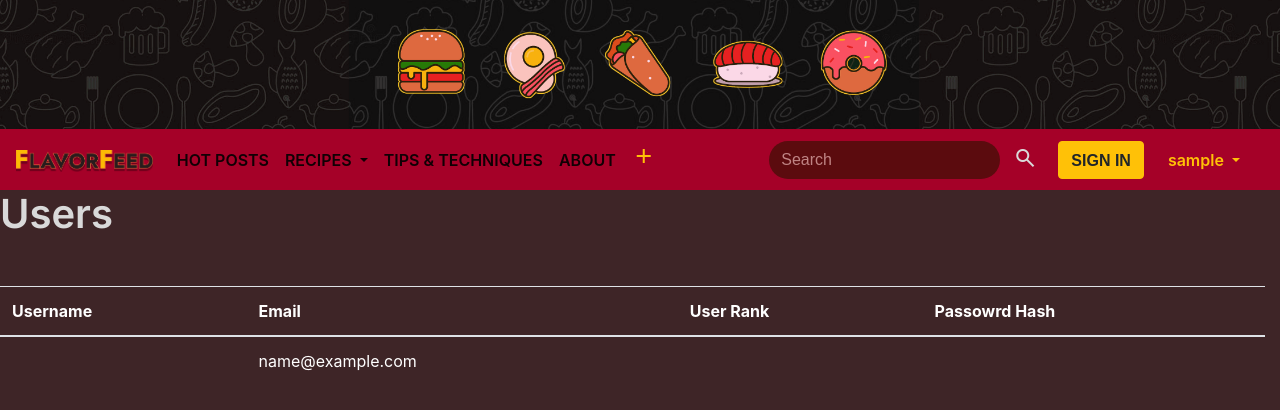
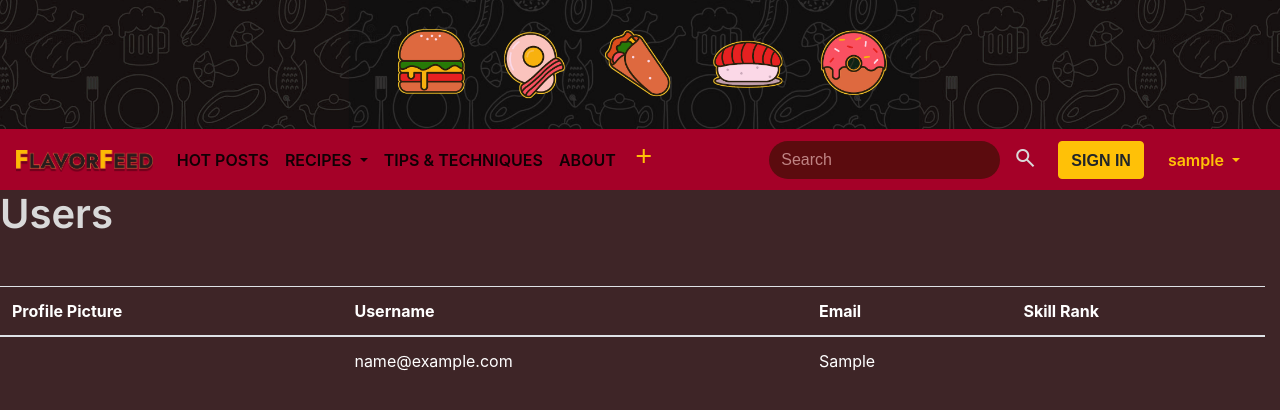
Before and after one commit to WKirklandJr/FlavorFeed3155, a Flask app: template templates/all_users.html in a window 1280 px wide. Shown: the top 410 px of the page. Run offline with Flask 3, Linux system fonts and the light colour scheme; tables that the repository leaves empty hold one stand-in row (values such as "Sample post"); the template is opened without the code that fills it: values that come from a table or form of the project are taken from there, most other values are stand-ins (such as "Sample title", 1, 10 or a date in 2020); some libraries are stand-ins or nearby versions; some web fonts are replaced.

Commit message:
merge update

```diff
--- a/templates/all_users.html
+++ b/templates/all_users.html
@@ -10,10 +10,11 @@
 <table class="table" style="color:white">
     <thead>
         <tr>
+            <th>Profile Picture</th>
             <th>Username</th>
             <th>Email </th>
-            <th>User Rank</th>
-            <th>Passowrd Hash</th>
+            <th>Skill Rank</th>
+
         </tr>
     </thead>
     <tbody>
@@ -21,8 +22,8 @@
         <tr>
             <td><a href="/users/{{user.user_id }}">{{ user.user_name }}</a></td>
             <td>{{user.email}}</td>
-            <td>{{user.skill_level}}</td>
-            <td>{{users.password}}</td>
+            <td>{{user.skill}}</td>
+
         </tr>
 {% endfor %}
     </tbody>
```
Also changed, not shown: src/repositories/recipe_repository.py (+6 -1 lines), templates/create_recipe.html (+4 -3 lines).
